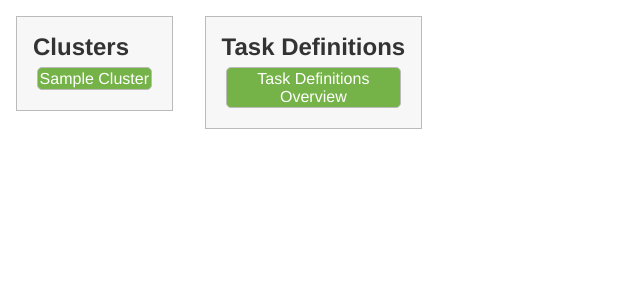
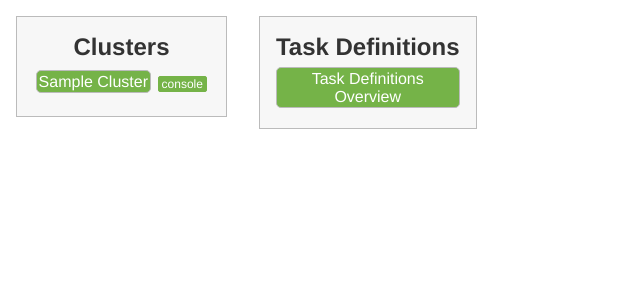
Before and after one commit to BusinessOptics/gryphon, a Flask app: template ecs_view/templates/index.html in a window 1280 px wide. Shown: the part 32-332 px from the top of the page, without its empty margins (0-640 px from the left). Run offline with Flask 2, Linux system fonts and the light colour scheme; the template is opened without the code that fills it: most values are stand-ins (such as "Sample title", 1, 10 or a date in 2020).

Commit message:
Added quick console buttons to index page

```diff
--- a/ecs_view/static/css/styles.css
+++ b/ecs_view/static/css/styles.css
@@ -12,6 +12,7 @@ a {
 
 h2 {
     margin: 0px 0px 0.25em;
+    text-align: center;
 }
 
 .header {
@@ -147,7 +148,7 @@ ul.container-list li {
 
 }
 
-.index-list ul li{
+.index-list tr td div, .task-def-btn-div{
     margin-bottom: 0.25em;
     border: 1px solid #bbb;
     padding: 0.1em;
@@ -157,13 +158,13 @@ ul.container-list li {
     border-radius: 5px;
 }
 
-.index-list ul li a {
+.index-list tr td div a, .task-def-btn{
     color: white;
     display: block;
     cursor: pointer;
 }
 
-.index-list ul li:hover {
+.index-list tr td div:hover, .task-def-btn-div:hover {
     background-color: rgb(170, 210, 141);
     border: 1px solid #75b348;
 }
--- a/ecs_view/templates/index.html
+++ b/ecs_view/templates/index.html
@@ -10,20 +10,26 @@
 </div>
 <div class="index-list">
     <h2>Clusters</h2>
-    <ul>
+    <table>
         {% for cluster in clusters %}
-        <li>
-            <a target="_blank" href="cluster/{{cluster.name}}/">{{cluster.name|title}}</a>
-        </li>
+            <tr>
+                <td>
+                    <div>
+                        <a target="_blank" href="cluster/{{cluster.name}}/">{{cluster.name|title}}</a>
+                    </div>
+                </td>
+                <td>
+                    {% set link = 'https://console.aws.amazon.com/ecs/home?region=us-east-1#/clusters/'~cluster.name %}
+                    {% include "consolebutton.html" %}
+                </td>
+            </tr>
         {% endfor %}
-    </ul>
+    </table>
 </div>
 <div class="index-list">
     <h2>Task Definitions</h2>
-    <ul>
-        <li>
-            <a target="_blank" href="taskDefinitions/">Task Definitions<br>Overview</a>
-        </li>
-    </ul>
+    <div class="task-def-btn-div">
+        <a target="_blank" href="taskDefinitions/" class="task-def-btn">Task Definitions<br>Overview</a>
+    </div>
 </div>
 {% endblock %}
```
